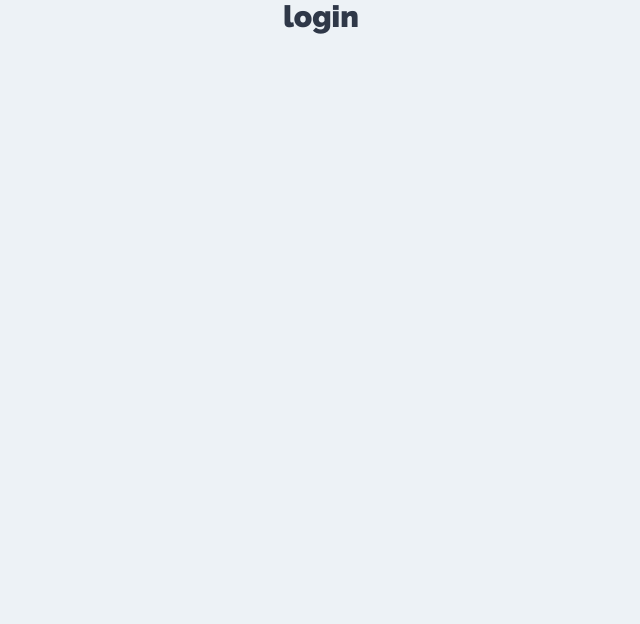
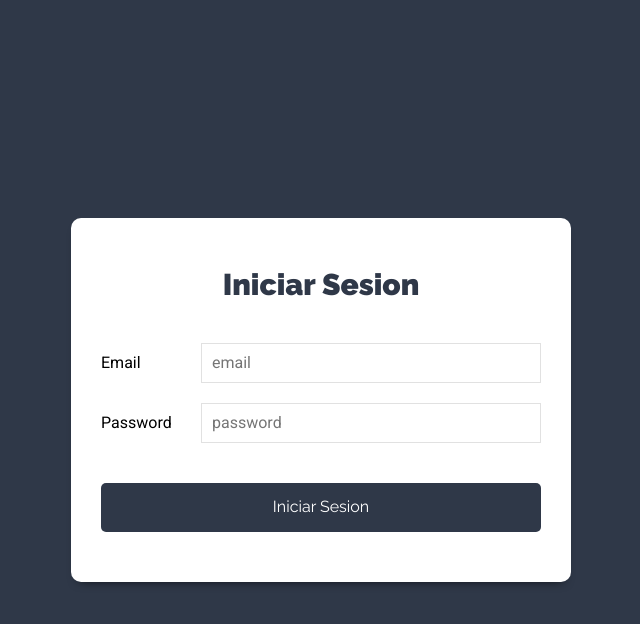
Before and after one commit to Marcos0204/client-_task_manager, a React (Create React App) app: page / in a window 1280 px wide. Shown: the top 624 px of the page, without its empty margins (319-959 px from the left). Built offline with nearby package versions, Linux system fonts and the light colour scheme.

Commit message:
login--structure-inital

```diff
--- a/src/components/auth/Login.jsx
+++ b/src/components/auth/Login.jsx
@@ -2,8 +2,44 @@
 
 const Login = () => {
 
+    const onChange = () =>{
+
+    }
+
+
     return (
-        <h1>login</h1>
+        <div className="form-usuario">
+            <div className="contenedor-form sombra-dark">
+                <h1>Iniciar Sesion</h1>
+                <form>
+                    <div className="campo-form">
+                        <label htmlFor="email">Email</label>
+                        <input
+                            type="email"
+                            id='email'
+                            placeholder='email'
+                            onChange={onChange}
+                        />
+                    </div>
+                    <div className="campo-form">
+                        <label htmlFor="password">Password</label>
+                        <input
+                            type="password"
+                            id='password'
+                            placeholder='password'
+                            onChange={onChange}
+                        />
+                    </div>
+                    <div className="campo-form">
+                        <input
+                            type='submit'
+                            className='btn btn-primario btn-block'
+                            value='Iniciar Sesion'
+                        />
+                    </div>
+                </form>
+            </div>
+        </div>
     )
 }
 
```
